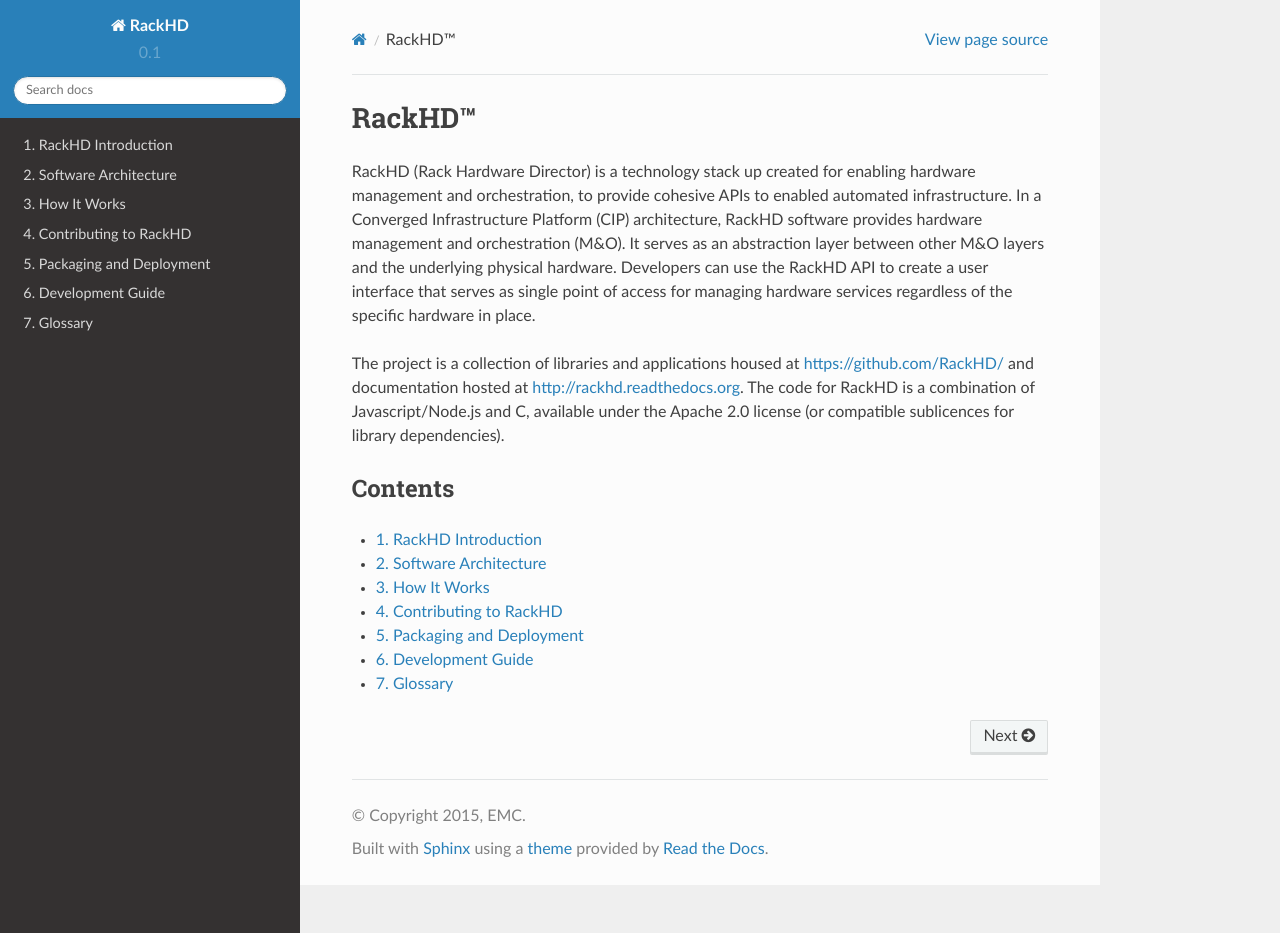
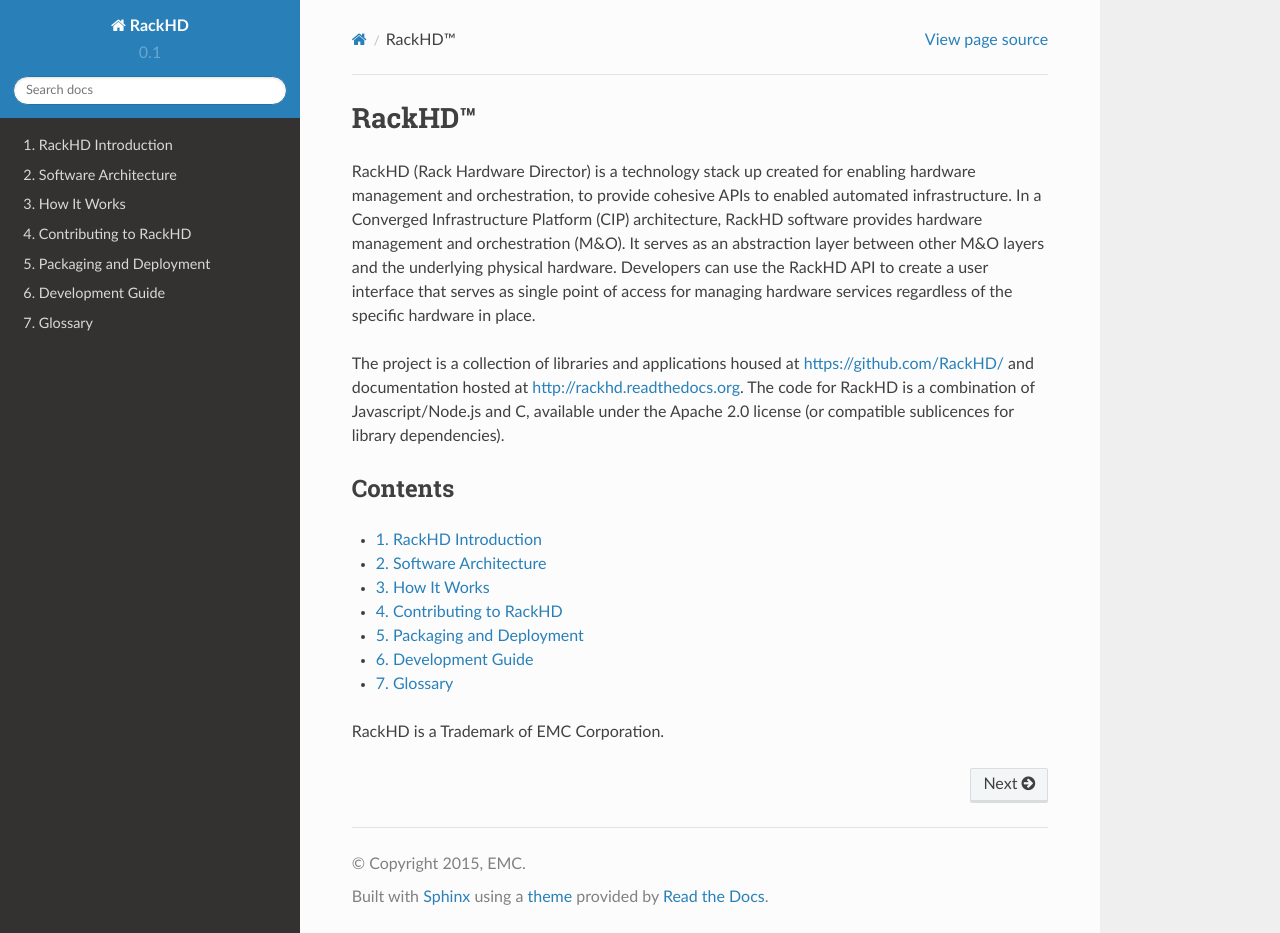
Before and after one commit to RackHD/docs, a Sphinx documentation site: the page built from docs/index.rst, in a window 1280 px wide and 933 px high. Built offline with Sphinx 7.4.7 and the Read the Docs theme 2.0.0, drawn with Linux system fonts in a browser that asks for light colours.

Commit message:
Trademark statement

```diff
--- a/docs/index.rst
+++ b/docs/index.rst
@@ -34,3 +34,6 @@
    packaging_and_deployment
    development_guide
    glossary
+
+
+RackHD is a Trademark of EMC Corporation.
```
